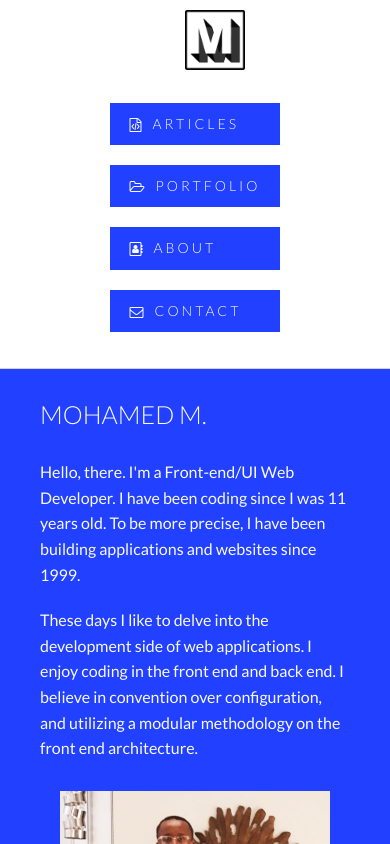
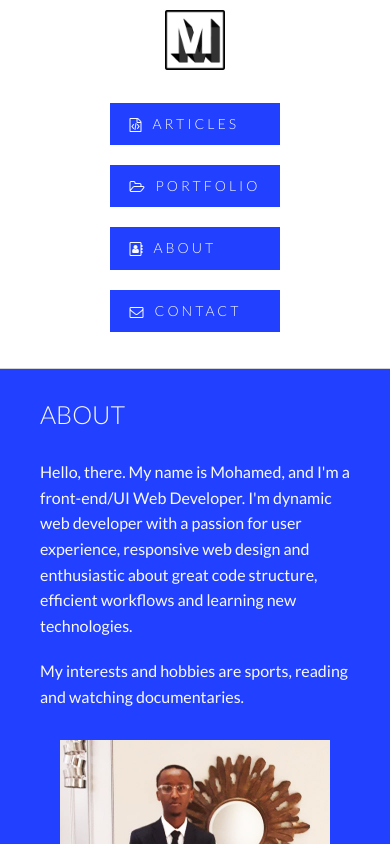
Before and after one commit to Mohamed-M/mohamed-m.ca, a React (Create React App) app: page /about in a window 390 px wide. Shown: the top 844 px of the page. Built offline with nearby package versions, Linux system fonts and the light colour scheme.

Commit message:
mobile web

```diff
--- a/src/App.js
+++ b/src/App.js
@@ -35,7 +35,7 @@ function App() {
           <section className="intro-page">
             <article className="intro-info">
               <p className="intro-title">Hello, I'm Mohamed, a Front End Web Developer.</p>
-              <p className="intro-subtitle">I'm enthusiastic about web development, great design aesthetics, and learning new technologies.</p>
+              <p className="intro-subtitle">I'm enthusiastic about web development, great code structure, and learning new technologies.</p>
             </article>
           </section>
         </Route>
--- a/src/components/layout/Header.scss
+++ b/src/components/layout/Header.scss
@@ -19,8 +19,11 @@
 .logo {
   max-width: 60px;
   height: auto;
-  margin-left: 40px;
   text-decoration: none;
+
+  @media #{$large} {
+    margin-left: 40px;
+  }
 }
 
 .nav-container {
--- a/src/components/pages/About.js
+++ b/src/components/pages/About.js
@@ -7,9 +7,9 @@ class About extends Component {
       <React.Fragment>
         <section className="about-page">
           <article className="about-info">
-            <p className="about-title">Mohamed M.</p>
-            <p className="about-description">Hello, there. I'm a Front-end/UI Web Developer. I have been coding since I was 11 years old. To be more precise, I have been building applications and websites since 1999.</p>
-            <p className="about-description">These days I like to delve into the development side of web applications. I enjoy coding in the front end and back end. I believe in convention over configuration, and utilizing a modular methodology on the front end architecture.</p>
+            <p className="about-title">About</p>
+            <p className="about-description">Hello, there. My name is Mohamed, and I'm a front-end/UI Web Developer. I'm dynamic web developer with a passion for user experience, responsive web design and enthusiastic about great code structure, efficient workflows and learning new technologies.</p>
+            <p className="about-description">My interests and hobbies are sports, reading and watching documentaries.</p>
           </article>
           <section className="about-pic">
             <img src={require('./../../assets/image/mohamed.jpg')} alt="Picture of Mohamed M." />
--- a/src/components/pages/article-pages/article-pages.scss
+++ b/src/components/pages/article-pages/article-pages.scss
@@ -18,9 +18,13 @@
  }
 
 .article-title > h1 {
-  font-size: 4.2rem;
+  font-size: 2.2rem;
   font-weight: $font-weight-light;
   color: $navy-blue;
+
+  @media #{$large} {
+    font-size: 4.2rem;
+  }
 }
 
 .article-title > p {
--- a/src/components/pages/portfolio-pages/portfolio-pages.scss
+++ b/src/components/pages/portfolio-pages/portfolio-pages.scss
@@ -2,8 +2,13 @@
 
 .pf-page {
   margin: 3rem 4rem;
-  display: grid;
-  grid-template-columns: 1fr 1fr;
+  display: flex;
+  flex-direction: column;
+
+  @media #{$large} {
+    display: grid;
+    grid-template-columns: 1fr 1fr;
+  }
 }
 
 .pf-info {
@@ -79,7 +84,6 @@
 }
 
 .right-panel > img {
-  max-width: 400px;
 }
 
 .pf-copy {
```
